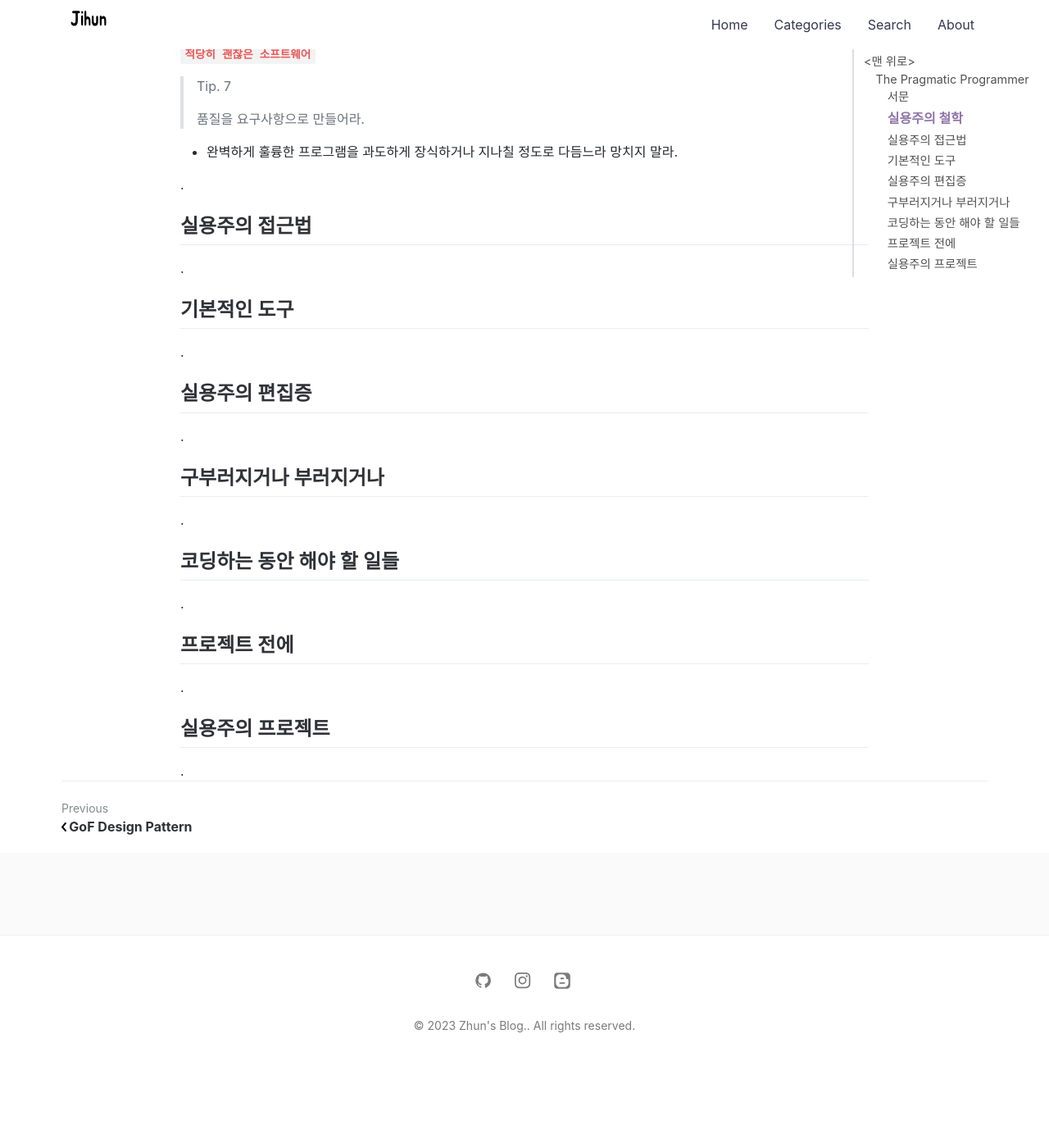
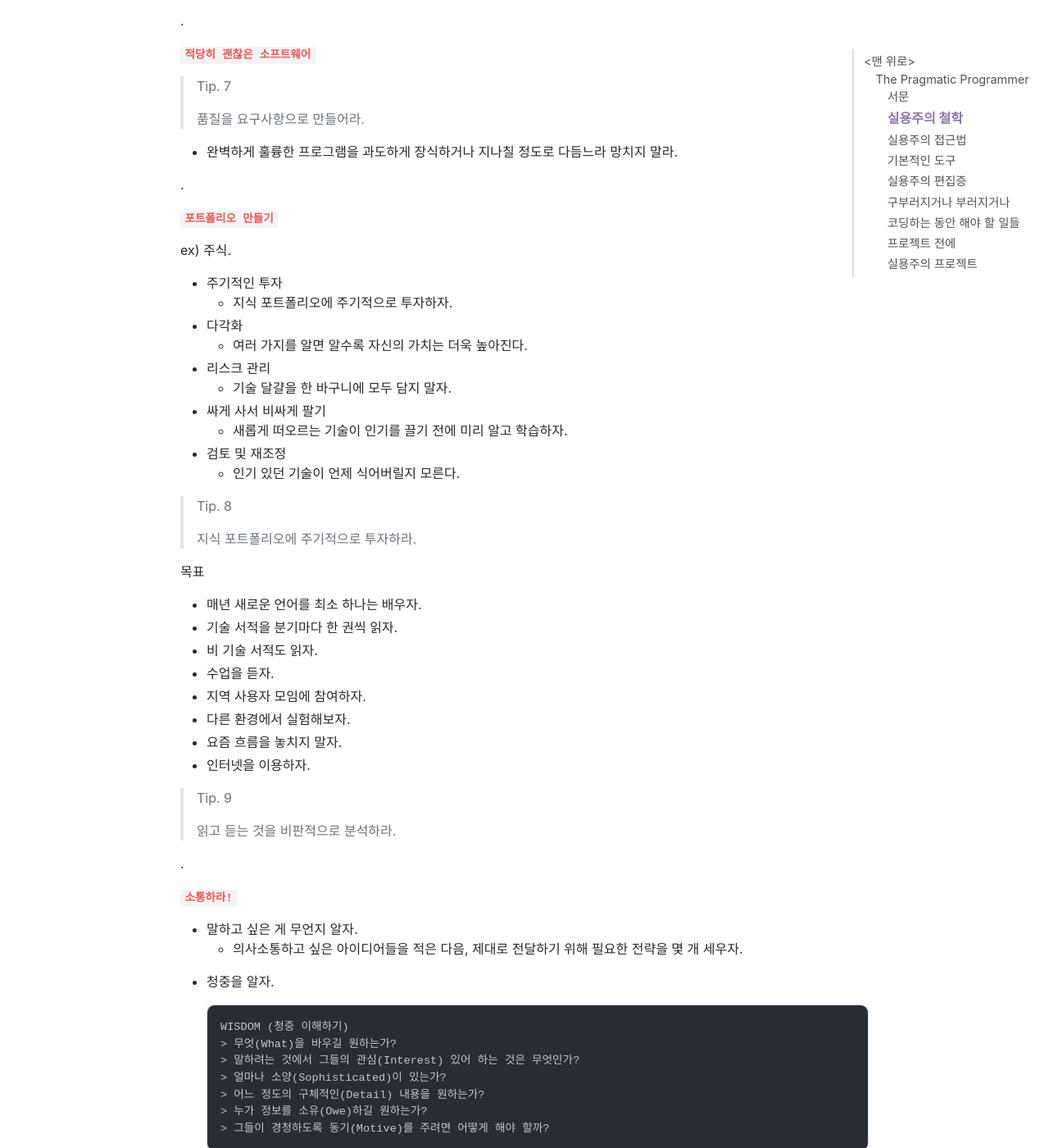
Before and after one commit to jihunparkme/jihunparkme.github.io, a Jekyll site: the page built from _posts/2023-11-27-the-pragmatic-proframmer.md, in a window 1280 px wide and 1400 px high, scrolled down 2450 px. Shown: the whole window at 82% size. Built offline with Jekyll 4.4.1, drawn with Linux system fonts in a browser that asks for light colours; nearby versions of some CDN libraries; comment, search, counter and statistics services are not loaded; before the commit the page ends 3756 px from its top, so only the background shows below that; some of the changed text lies outside the part shown.

Commit message:
[The Pragmatic Programmer] 실용주의 철학

````diff
--- a/_posts/2023-11-27-the-pragmatic-proframmer.md
+++ b/_posts/2023-11-27-the-pragmatic-proframmer.md
@@ -103,7 +103,95 @@
 
 .
 
+**`포트폴리오 만들기`**
+
+ex) 주식.
+- 주기적인 투자
+  - 지식 포트폴리오에 주기적으로 투자하자.
+- 다각화
+  - 여러 가지를 알면 알수록 자신의 가치는 더욱 높아진다.
+- 리스크 관리
+  - 기술 달걀을 한 바구니에 모두 담지 말자.
+- 싸게 사서 비싸게 팔기
+  - 새롭게 떠오르는 기술이 인기를 끌기 전에 미리 알고 학습하자.
+- 검토 및 재조정
+  - 인기 있던 기술이 언제 식어버릴지 모른다.
+
+> Tip. 8
+>
+> 지식 포트폴리오에 주기적으로 투자하라.
+
+목표
+- 매년 새로운 언어를 최소 하나는 배우자.
+- 기술 서적을 분기마다 한 권씩 읽자.
+- 비 기술 서적도 읽자.
+- 수업을 듣자.
+- 지역 사용자 모임에 참여하자.
+- 다른 환경에서 실험해보자.
+- 요즘 흐름을 놓치지 말자.
+- 인터넷을 이용하자.
+
+> Tip. 9
+>
+> 읽고 듣는 것을 비판적으로 분석하라.
+
+.
+
+**`소통하라!`**
+
+- 말하고 싶은 게 무언지 알자.
+  - 의사소통하고 싶은 아이디어들을 적은 다음, 제대로 전달하기 위해 필요한 전략을 몇 개 세우자.
+- 청중을 알자.
+
+  ```text
+  WISDOM (청중 이해하기)
+  > 무엇(What)을 바우길 원하는가?
+  > 말하려는 것에서 그들의 관심(Interest) 있어 하는 것은 무엇인가?
+  > 얼마나 소양(Sophisticated)이 있는가?
+  > 어느 정도의 구체적인(Detail) 내용을 원하는가?
+  > 누가 정보를 소유(Owe)하길 원하는가?
+  > 그들이 경청하도록 동기(Motive)를 주려면 어떻게 해야 할까?
+  ```
+- 때를 고르자.
+  - 말하는 내용만 아니라 말하는 시간도 적절하게 하자.
+- 스타일을 고르자.
+  - 전달하는 스타일이 청중에 어울리도록 조정하자. (사실만 전하기? 본론 전 길고 넓은 한담하기?..)
+- 멋져 보이게 하자.
+  - 레이아웃, 맞춤법..
+- 청중을 참여시키자.
+  - 피드백..
+- 청자(Listener)가 되자.
+  - 질문을 하거나, 내용을 요약하도록 하자. 회의를 대화로 바꿔보자.
+- 응답하자.
+  - 누군자 질문한다면 응답하자.
+
+> Tip. 10
+>
+> 무엇을 말하는가와 어떻게 말하는가 모두 중요하다.
+
+.
+
 ## 실용주의 접근법
+
+**`중복의 해악`**
+
+> Tip. 11
+>
+> DRY - 반복하지 마라. (Don't Repeat Yourself)
+
+중복의 생성
+- 강요된 중복
+  - 다른 선택이 없다고 느낀다. 환경이 중복을 요구하는 것처럼 보인다.
+- 부주의한 중복
+  - 자신들이 정보를 중복하고 있다는 것을 깨닫지 못한다.
+- 참을성 없는 중복
+  - 중복은 쉬워 보이므로 게을러져서 중복을 하게 된다.
+- 개발자간의 중복
+  - 여러 사람들이 동일한 정보를 중복한다.
+
+> Tip. 12
+>
+> 재사용하기 쉽게 만들라.
 
 .
 
````
